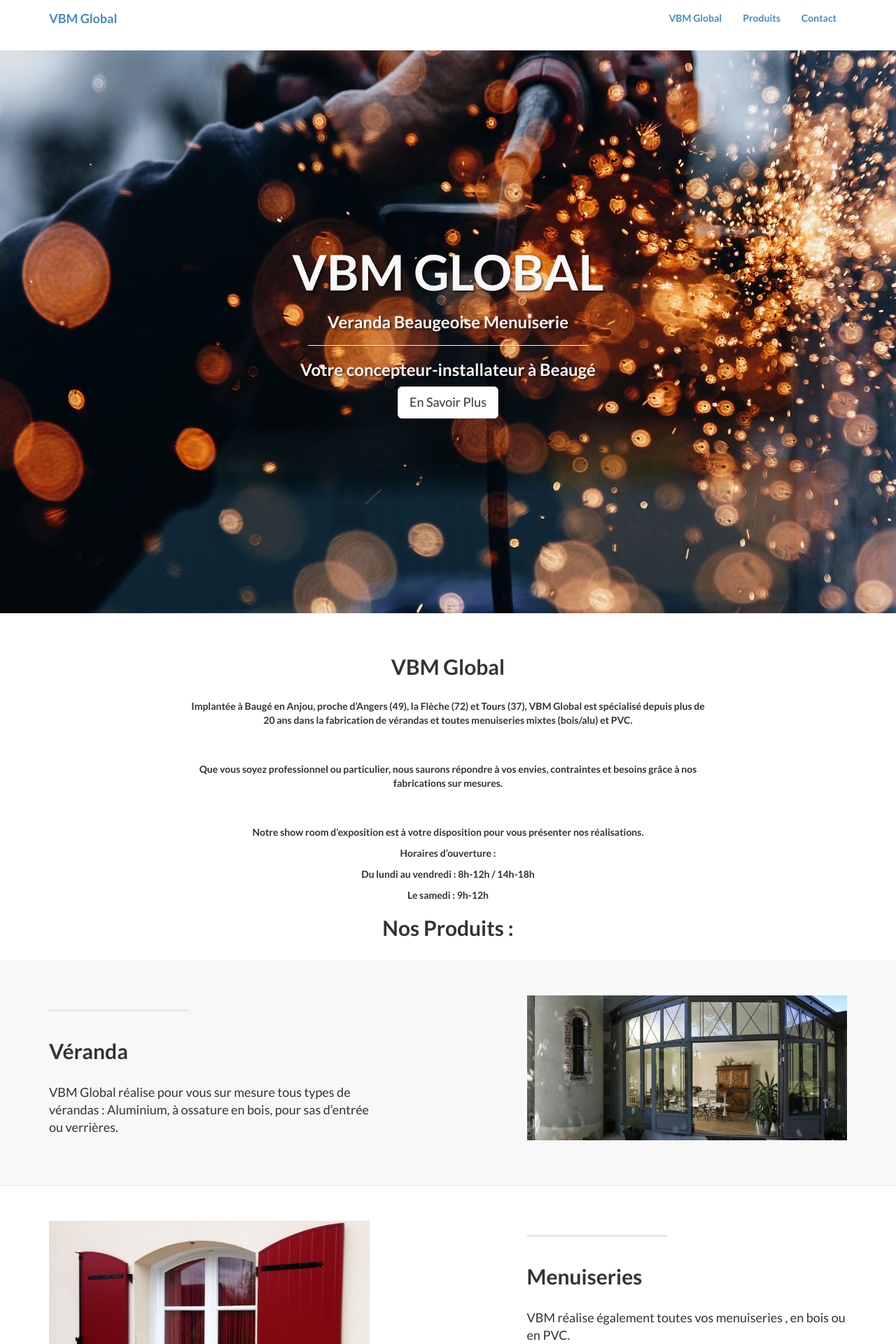
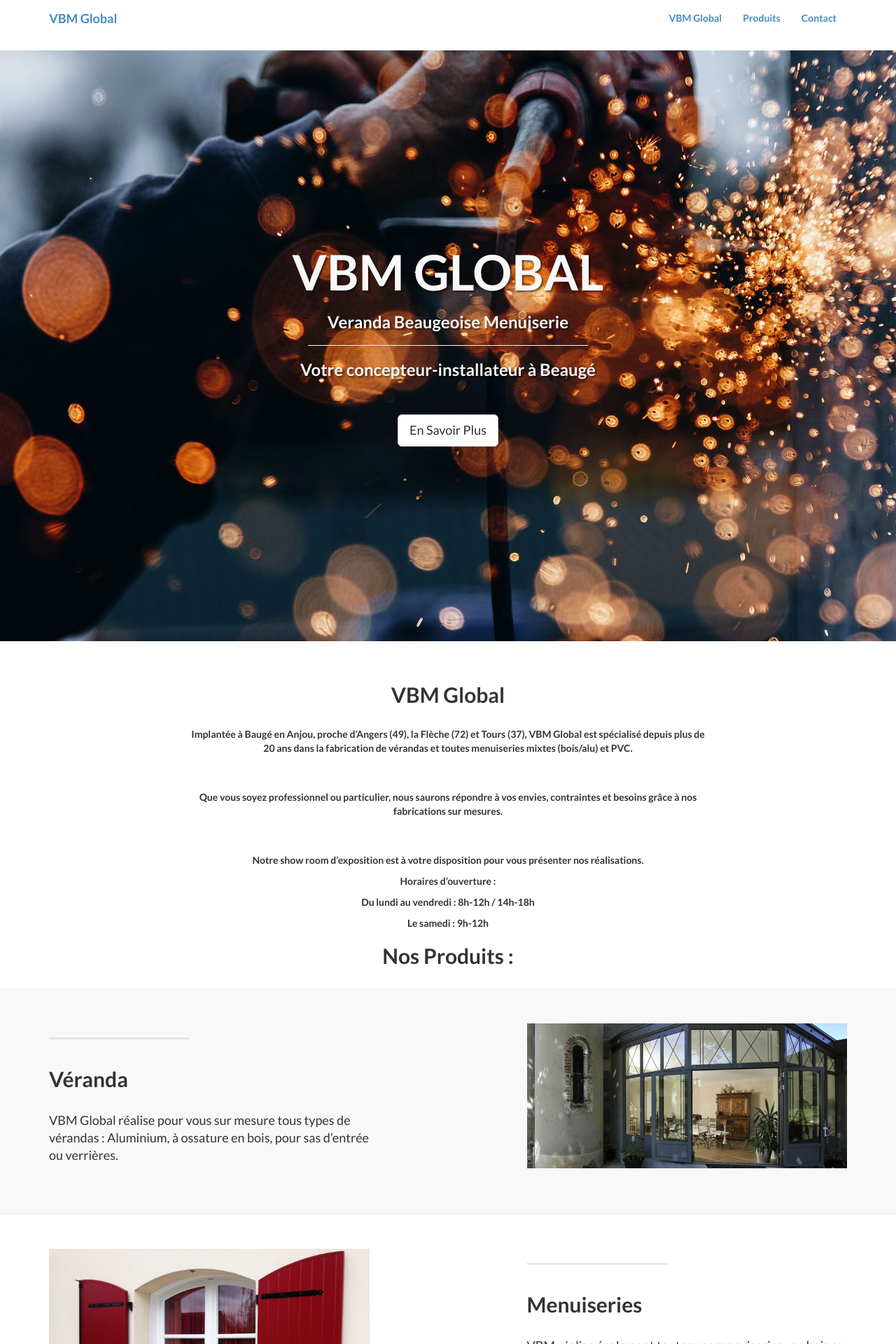
Before and after one commit to juanitito/vbm-landing, a Jekyll site: the page built from index.html, in a window 1280 px wide. Shown: the top 1920 px of the page at 70% size. Built offline with Jekyll 4.4.1, drawn with Linux system fonts in a browser that asks for light colours; nearby versions of some CDN libraries; library files that are not in the unit come from our copies.

Commit message:
Update header.html

```diff
--- a/_includes/header.html
+++ b/_includes/header.html
@@ -49,7 +49,7 @@
 						<hr class="intro-divider">
             <h3>{{ page.subDesc }}</h3>
             <p></p>
-            <p></p>
+            <br></br>
             <a href="#about" class="btn btn-default btn-lg">En Savoir Plus</a>
 					</div>
 				</div>
```
